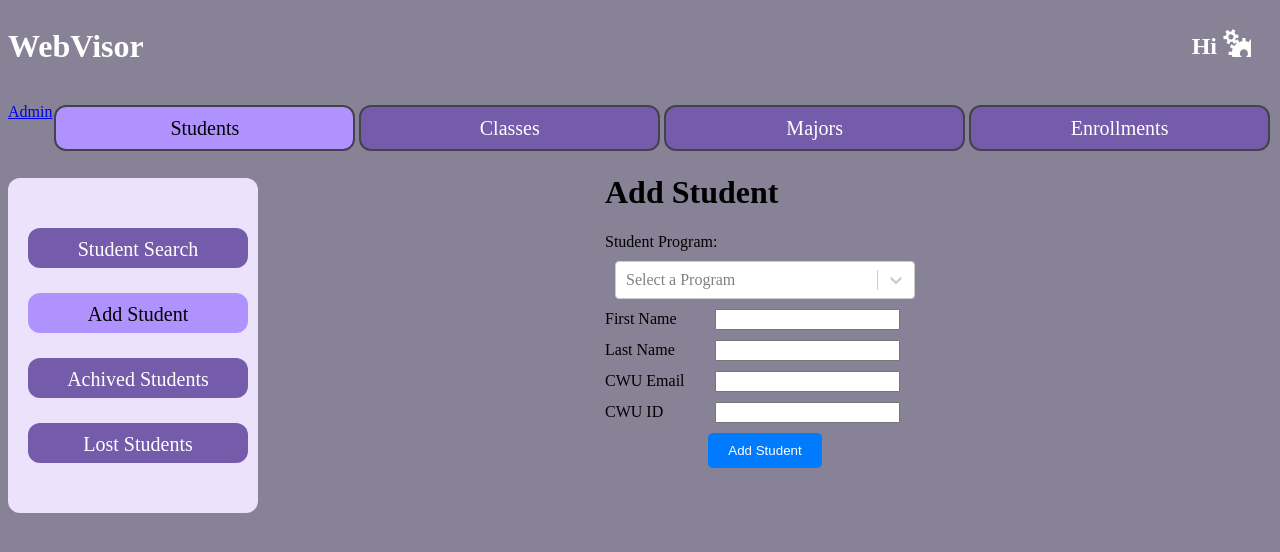
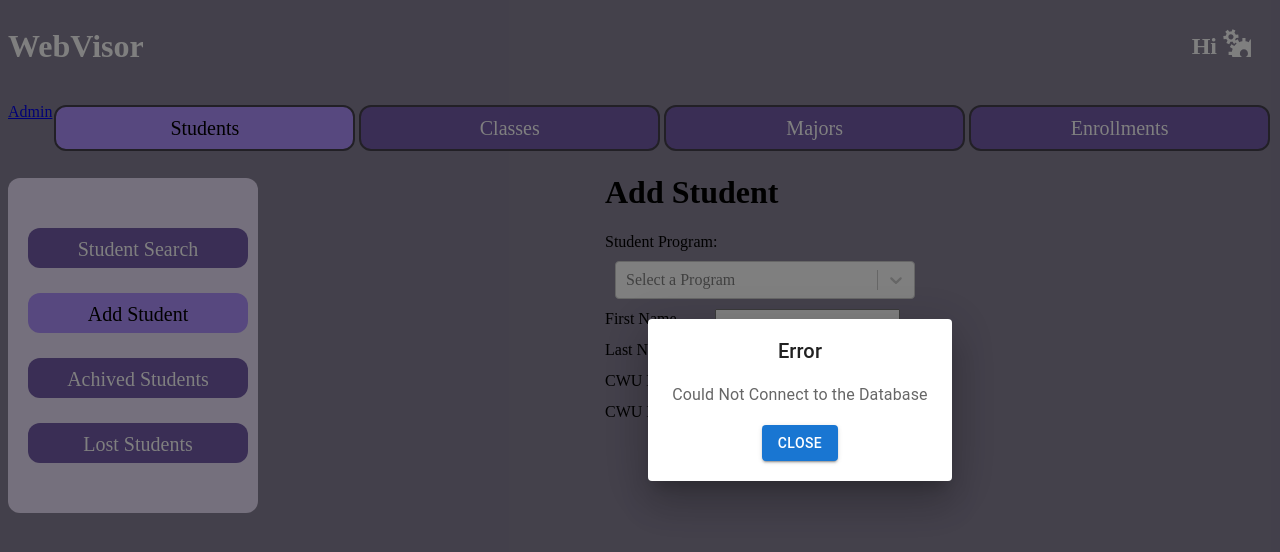
Before and after one commit to groverari/CWU-WebVisor, a React (Vite) app in the folder frontend/: page /home/students/add in a window 1280 px wide. Shown: the top 552 px of the page. Built offline with nearby package versions, Linux system fonts and the light colour scheme; no server answers; sample sign-in values are in the browser's storage; a web font is replaced by a local one.

Commit message:
new pop up

```diff
--- /dev/null
+++ b/frontend/src/components/PopUp/generic/generic-popup.jsx
@@ -0,0 +1,32 @@
+import React, { useState } from 'react'
+import DialogTitle from '@mui/material/DialogTitle'
+import Dialog from '@mui/material/Dialog'
+
+import { Button, DialogContent, DialogContentText, Slide } from '@mui/material'
+
+const Transition = React.forwardRef(function Transition(props, ref) {
+  return <Slide direction="up" ref={ref} {...props} />
+})
+
+function GenericPopUp({ onClose, message, title, open }) {
+  return (
+    <Dialog
+      TransitionComponent={Transition}
+      onClose={onClose}
+      open={open}
+      align="center"
+      sx={{ left: '25%' }}
+    >
+      <DialogTitle>{title}</DialogTitle>
+      <DialogContent>
+        <DialogContentText id="success-text">{message}</DialogContentText>
+        <br />
+        <Button onClick={onClose} variant="contained">
+          Close
+        </Button>
+      </DialogContent>
+    </Dialog>
+  )
+}
+
+export default GenericPopUp
--- a/frontend/src/pages/students/student-add/student-add.jsx
+++ b/frontend/src/pages/students/student-add/student-add.jsx
@@ -2,15 +2,33 @@ import React, { useState, useEffect } from 'react'
 import { useForm, Controller } from 'react-hook-form'
 import axios from 'axios'
 import './student-add.scss'
-import ErrorPopUp from '../../../components/PopUp/error/ErrorPopUp'
-import ConfPopUp from '../../../components/PopUp/confirmation/confPopUp'
 import SearchBox from '../../../components/search-box/search-box'
+import Generic from '../../../components/PopUp/generic/generic-popup'
+import GenericPopUp from '../../../components/PopUp/generic/generic-popup'
 
 const AddStudent = () => {
   const api_url = import.meta.env.VITE_API_URL
   const [programs, setPrograms] = useState([])
   const [searchPrograms, setSearchPrograms] = useState([])
   const { control, register, handleSubmit, setValue } = useForm()
+  const [success, setSuccess] = useState(false)
+  const [error, setError] = useState(false)
+  const [errorMessage, setErrorMessage] = useState('')
+
+  const handleSuccess = () => {
+    setSuccess(false)
+  }
+  const successOpen = (event) => {
+    event.preventDefault()
+    setSuccess(true)
+  }
+  const errorClose = () => {
+    setError(false)
+  }
+  const errorOpen = (event) => {
+    event.preventDefault()
+    setError(true)
+  }
 
   useEffect(() => {
     axios
@@ -18,6 +36,10 @@ const AddStudent = () => {
       .then((res) => {
         setPrograms(res.data)
         //console.log(res.data)
+      })
+      .catch((error) => {
+        setErrorMessage('Could Not Connect to the Database')
+        setError(true)
       })
   }, [])
 
@@ -43,8 +65,10 @@ const AddStudent = () => {
   }
 
   const handleFormSubmit = (data) => {
+    console.log('submitting')
     let user_id = localStorage.getItem('userId')
     let stu_id = 0
+    let success = false
     data.email += '@cwu.edu'
     axios
       .post(api_url + 'Student.php', {
@@ -59,8 +83,6 @@ const AddStudent = () => {
         console.log(res.data)
         if (res.data.includes('Error')) {
           console.log('handled error')
-          //setErrorMesssage(res.data)
-          //setShowError(true)
         } else {
           axios
             .post(api_url + 'Student_program.php', {
@@ -72,6 +94,7 @@ const AddStudent = () => {
             })
             .then((res) => {
               console.log(res.data)
+              if (res.data) setSuccess(true)
             })
         }
       })
@@ -84,7 +107,7 @@ const AddStudent = () => {
   return (
     <div>
       <h1>Add Student</h1>
-      <form onSubmit={handleSubmit(confirm)}>
+      <form onSubmit={errorOpen}>
         <div className="student-add-select">
           <label>Student Program: </label>
           <Controller
@@ -130,74 +153,19 @@ const AddStudent = () => {
           <input className="submit-btn" type="submit" value="Add Student" />
         </div>
       </form>
+      <GenericPopUp
+        onClose={handleSuccess}
+        title="Success!"
+        message="Successfully added a student"
+        open={success}
+      />
+      <GenericPopUp
+        onClose={errorClose}
+        title="Error"
+        message={errorMessage}
+        open={error}
+      />
     </div>
   )
 }
 export default AddStudent
-
-/**
- * <div className="form-container">
-      <h1>Add Student</h1>
-      <form onSubmit={handlePopUpOpen}>
-        <div className="form-group">
-          <label>First Name:</label>
-          <input
-            type="text"
-            name="firstName"
-            value={formData.firstName}
-            onChange={handleInputChange}
-          />
-        </div>
-
-        <div className="form-group">
-          <label>Last Name:</label>
-          <input
-            type="text"
-            name="lastName"
-            value={formData.lastName}
-            onChange={handleInputChange}
-          />
-        </div>
-
-        <div className="form-group">
-          <label>CWU ID:</label>
-          <input
-            type="text"
-            name="cwuId"
-            title="Please enter an 8-digit number."
-            pattern="[0-9]{8}"
-            required
-            onChange={handleInputChange}
-          />
-        </div>
-
-        <div className="form-group">
-          <label>Email:</label>
-          <input
-            type="text"
-            name="email"
-            value={formData.email}
-            onChange={handleInputChange}
-          />
-          <span className="email-domain">@cwu.edu</span>
-        </div>
-
-        <button className="submit-btn" type="submit">
-          Add Student
-        </button>
-      </form>
-      {showPopup && (
-        <ConfPopUp
-          action="add"
-          onClose={handlePopUpClose}
-          onButtonClick={handlePopUpButtonClick}
-        />
-      )}
-      {showError && (
-        <ErrorPopUp
-          popUpContent={errorMessage}
-          onClose={handleErrorPopUpClose}
-        />
-      )}
-    </div>
- */
```
Also changed, not shown: 1 other file (tests, documents, lock files or other folders).
